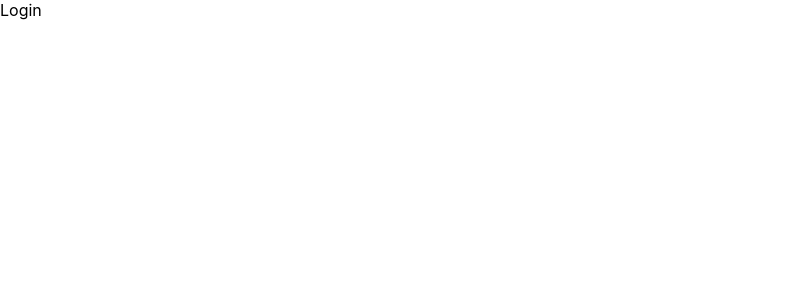
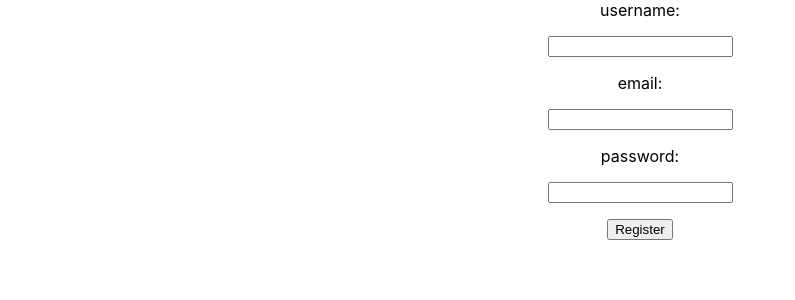
Before and after one commit to SambhajiShinde1234/authentication, a React (Vite) app in the folder frontend/: page / in a window 1280 px wide. Shown: the top 300 px of the page, without its empty margins (0-795 px from the left). Built offline with nearby package versions, Linux system fonts and the light colour scheme; no server answers.

Commit message:
integrated register api

```diff
--- a/frontend/src/http/api.js
+++ b/frontend/src/http/api.js
@@ -17,7 +17,7 @@ api.interceptors.request.use((config) => {
 
 export const POST = async (endpoint, payload) => {
   try {
-    const response = api.post(endpoint, payload);
+    const response = await api.post(endpoint, payload);
     return response?.data;
   } catch (error) {
     const errorMessage =
@@ -28,7 +28,7 @@ export const POST = async (endpoint, payload) => {
 
 export const GET = async (endpoint) => {
   try {
-    const response = api.get(endpoint);
+    const response = await api.get(endpoint);
     return response?.data;
   } catch (error) {
     const errorMessage =
--- a/frontend/src/pages/login/Login.jsx
+++ b/frontend/src/pages/login/Login.jsx
@@ -1,7 +1,87 @@
+import { useState } from 'react';
+import { useMutation } from '@tanstack/react-query';
+import { POST } from '../../http';
+
 const Login = () => {
+  const [user, setUser] = useState({
+    username: '',
+    email: '',
+    password: '',
+  });
+
+  const {
+    mutate: mutateRegister,
+    isPending: isPendingRegister,
+    isError: isErrorRegister,
+    error: errorRegister,
+    // data: dataRegister,
+  } = useMutation({
+    mutationFn: (data) => {
+      POST('user/register', data);
+    },
+    onSuccess: (response) => {
+      console.log({response});
+    },
+    onError: (error) => {
+      console.log({error})
+    }
+  });
+
+  const handleChange = (event) => {
+    const { value, name } = event.target;
+    setUser((prev) => ({
+      ...prev,
+      [name]: value,
+    }));
+  };
+
+  const handleRegister = (event) => {
+    event.preventDefault();
+    mutateRegister(user);
+  };
+
+  if (isPendingRegister) return <p style={{ fontSize: '5rem' }}>Registering.....</p>;
+  if (isErrorRegister) { console.log(errorRegister)};
+
   return (
-    <div>Login</div>
-  )
-}
+    <form onSubmit={handleRegister}>
+      <div
+        style={{
+          display: 'flex',
+          justifyContent: 'center',
+          alignItems: 'center',
+          gap: '1rem',
+          flexDirection: 'column',
+        }}
+      >
+        username:{' '}
+        <input
+          type="text"
+          value={user.username}
+          name="username"
+          required
+          onChange={handleChange}
+        />
+        email:
+        <input
+          type="email"
+          value={user.email}
+          name="email"
+          required
+          onChange={handleChange}
+        />
+        password:
+        <input
+          type="password"
+          value={user.password}
+          name="password"
+          required
+          onChange={handleChange}
+        />
+        <button type="submit">Register</button>
+      </div>
+    </form>
+  );
+};
 
-export default Login
+export default Login;
```
